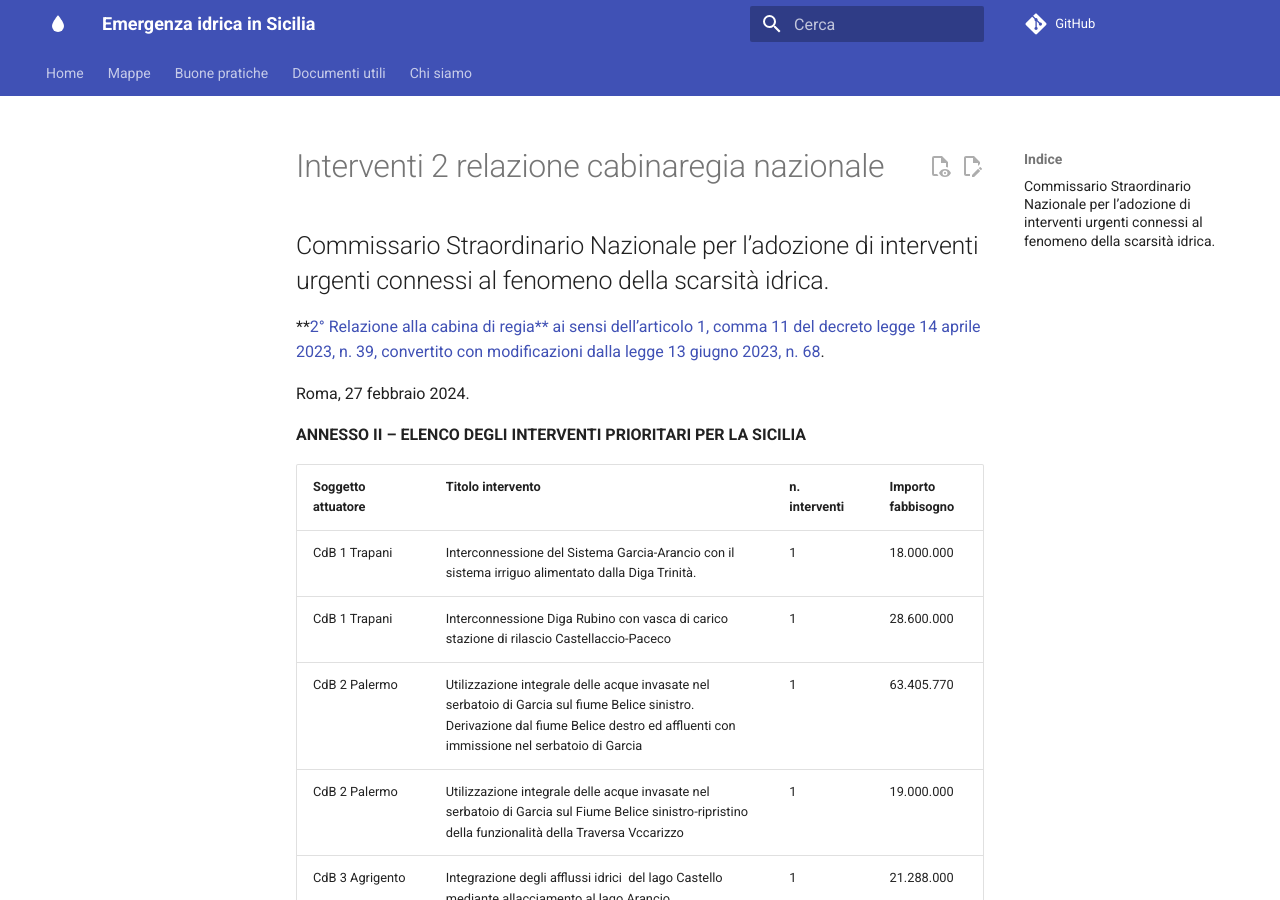
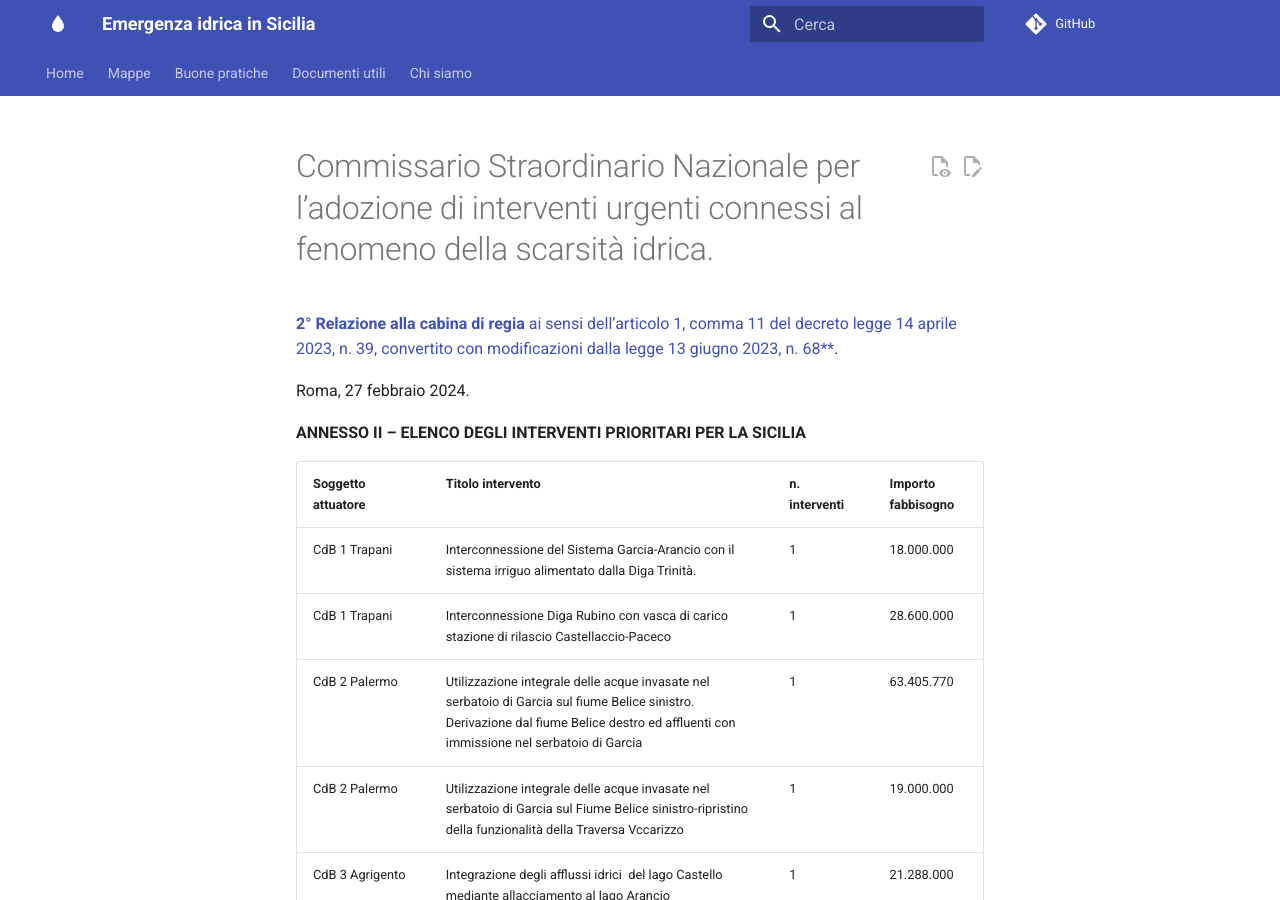
Before and after one commit to opendatasicilia/emergenza-idrica-sicilia, an MkDocs documentation site: the page built from docs/documenti-utili/interventi-2-relazione-cabinaregia-nazionale.md, in a window 1280 px wide and 900 px high. Built offline with MkDocs 1.6.1 and Material for MkDocs 9.7.7, drawn with Linux system fonts in a browser that asks for light colours; comment, search, counter and statistics services are not loaded.

Commit message:
Update interventi-2-relazione-cabinaregia-nazionale.md

```diff
--- a/docs/documenti-utili/interventi-2-relazione-cabinaregia-nazionale.md
+++ b/docs/documenti-utili/interventi-2-relazione-cabinaregia-nazionale.md
@@ -1,7 +1,7 @@
 
-## Commissario Straordinario Nazionale per l’adozione di interventi urgenti connessi al fenomeno della scarsità idrica.
+# Commissario Straordinario Nazionale per l’adozione di interventi urgenti connessi al fenomeno della scarsità idrica.
 
-**[2° Relazione alla cabina di regia** ai sensi dell’articolo 1, comma 11 del decreto legge 14 aprile 2023, n. 39, convertito con modificazioni dalla legge 13 giugno 2023, n. 68](https://opendatasicilia.github.io/emergenza-idrica-sicilia/documenti-utili/relazione_cabina-regia_commissario-straordinario-nazionale_interventi-scarsita-idrica.pdf).
+[**2° Relazione alla cabina di regia** ai sensi dell’articolo 1, comma 11 del decreto legge 14 aprile 2023, n. 39, convertito con modificazioni dalla legge 13 giugno 2023, n. 68**](https://opendatasicilia.github.io/emergenza-idrica-sicilia/documenti-utili/relazione_cabina-regia_commissario-straordinario-nazionale_interventi-scarsita-idrica.pdf).
 
 Roma, 27 febbraio 2024.
 
```
